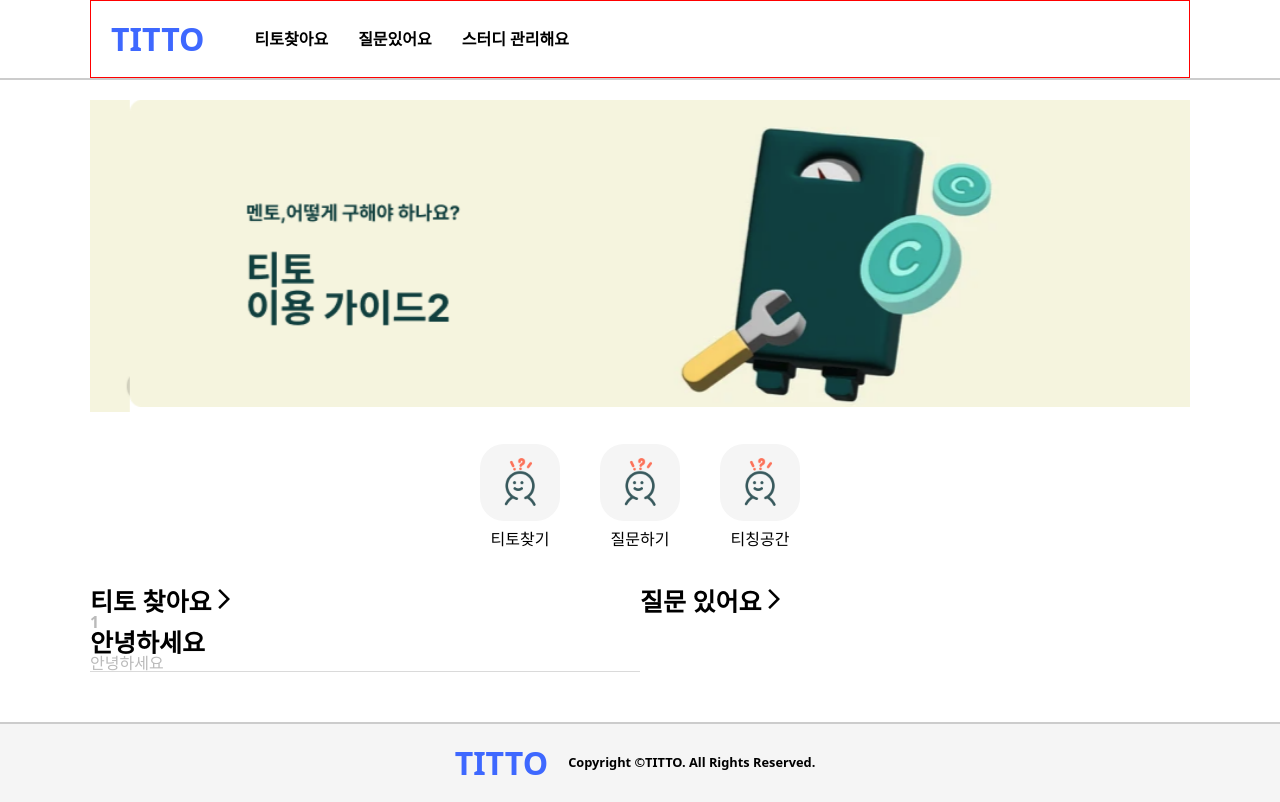
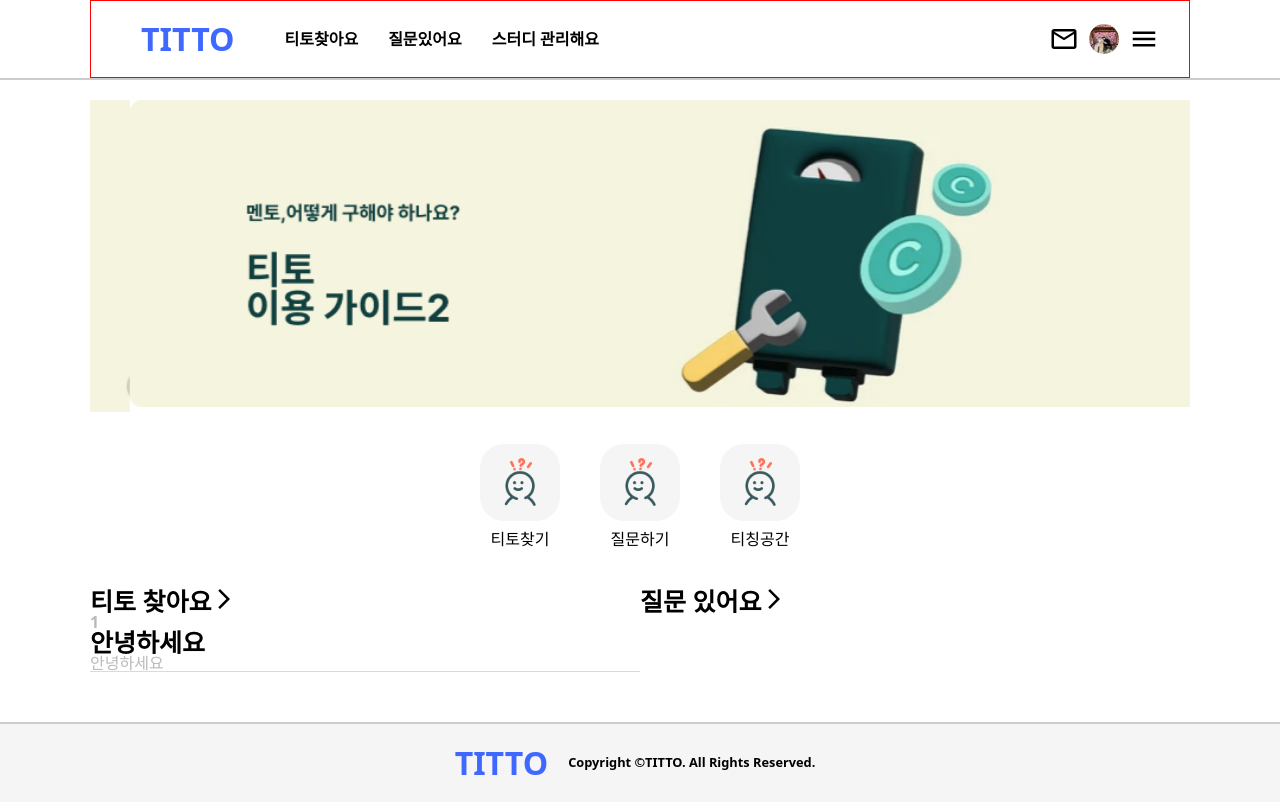
Before and after one commit to Zvckaya/TT_Frontend, a React (Vite) app: page / in a window 1280 px wide. Built offline with nearby package versions, Linux system fonts and the light colour scheme.

Commit message:
팝업창 완성

```diff
--- a/src/components/TTlayout.tsx
+++ b/src/components/TTlayout.tsx
@@ -1,6 +1,10 @@
+import { useEffect, useState } from "react";
 import { Link, Outlet, useNavigate } from "react-router-dom";
 import styled from "styled-components";
+import MailOutlineIcon from "@mui/icons-material/MailOutline";
+import MenuIcon from "@mui/icons-material/Menu";
 import TTfooter from "./TTfooter";
+
 const NavWrapper = styled.nav`
   width: 100%;
   background-color: #fff;
@@ -20,7 +24,7 @@ const NavUl = styled.ul`
 `;
 
 const NavLi = styled.li`
-  margin-right: 30px;
+  margin-left: 30px;
   display: flex;
   align-items: center;
   position: relative;
@@ -55,14 +59,99 @@ const NavLogo = styled.h1`
   margin: 0 20px;
 `;
 
+const NavProflie = styled.div`
+  display: flex;
+  align-items: center;
+  gap: 10px;
+  cursor: pointer;
+  margin-left: 420px;
+  position: relative;
+`;
+
+const NavImg = styled.img`
+  width: 30px;
+  height: 30px;
+  border-radius: 50%;
+  position: relative;
+`;
+
 const Container = styled.div`
   margin: 0 auto;
   width: 1100px;
   text-align: center;
 `;
 
+const PopupContainer = styled.div`
+  position: absolute;
+  top: 100%;
+  width: 130px;
+  background-color: #fff;
+  border: 2px solid #ccc;
+  border-radius: 10px;
+  padding: 20px;
+  box-shadow: 0px 5px 15px rgba(0, 0, 0, 0.1);
+  z-index: 10;
+`;
+
+const PopupContent = styled.div`
+  display: flex;
+  flex-direction: column;
+  gap: 15px;
+`;
+
+const PopupProfile = styled.div`
+  justify-content: center;
+  font-size: 20px;
+  font-weight: bold;
+`;
+
+const PopupMyPage = styled.div`
+  color: #ccc;
+`;
+
+const PopupLogout = styled.div`
+  justify-content: center;
+  font-size: 15px;
+  cursor: pointer;
+  background-color: #3e68ff;
+  color: #fff;
+  padding: 10px;
+`;
+
 const TTlayout = () => {
   const navigate = useNavigate();
+
+  const [isPopupOpen, setPopupOpen] = useState(false);
+
+  const togglePopup = (e: React.MouseEvent<SVGSVGElement>) => {
+    e.stopPropagation();
+    setPopupOpen((prevState) => !prevState);
+  };
+
+  const closePopup = () => {
+    setPopupOpen(false);
+  };
+
+  useEffect(() => {
+    const handleClickOutside = (event: MouseEvent) => {
+      if (
+        isPopupOpen &&
+        event.target &&
+        !(event.target as Element).closest(".nav-profile")
+      ) {
+        closePopup();
+      }
+    };
+
+    if (isPopupOpen) {
+      window.addEventListener("click", handleClickOutside);
+    }
+
+    return () => {
+      window.removeEventListener("click", handleClickOutside);
+    };
+  }, [isPopupOpen]);
+
   return (
     <>
       <NavWrapper>
@@ -81,11 +170,39 @@ const TTlayout = () => {
           <NavLi>
             <Link to="/about">스터디 관리해요</Link>
           </NavLi>
+          <NavLi>
+            <NavProflie
+              className="nav-profile"
+              onClick={() => setPopupOpen(false)}
+            >
+              <MailOutlineIcon style={{ fontSize: "30px" }} />
+              <NavImg src="imgs/UserProfile.png" alt="User-Profile" />
+              <MenuIcon
+                style={{ fontSize: "30px" }}
+                onClick={(e: React.MouseEvent<SVGSVGElement>) => togglePopup(e)}
+              />
+              {isPopupOpen && (
+                <PopupContainer>
+                  <PopupContent>
+                    <PopupProfile>농부왕</PopupProfile>
+                    <PopupMyPage onClick={() => navigate("/mypage")}>
+                      마이페이지
+                    </PopupMyPage>
+                    <PopupLogout onClick={() => navigate("/account/login")}>
+                      로그아웃
+                    </PopupLogout>
+                  </PopupContent>
+                </PopupContainer>
+              )}
+            </NavProflie>
+          </NavLi>
         </NavUl>
       </NavWrapper>
+
       <Container>
         <Outlet />
       </Container>
+
       <TTfooter />
     </>
   );
--- a/src/components/slider-max.tsx
+++ b/src/components/slider-max.tsx
@@ -1,4 +1,3 @@
-import React from "react";
 import styled from "styled-components";
 import "slick-carousel/slick/slick.css";
 import "slick-carousel/slick/slick-theme.css";
```
Also changed, not shown: public/imgs/UserProfile.png (added).
